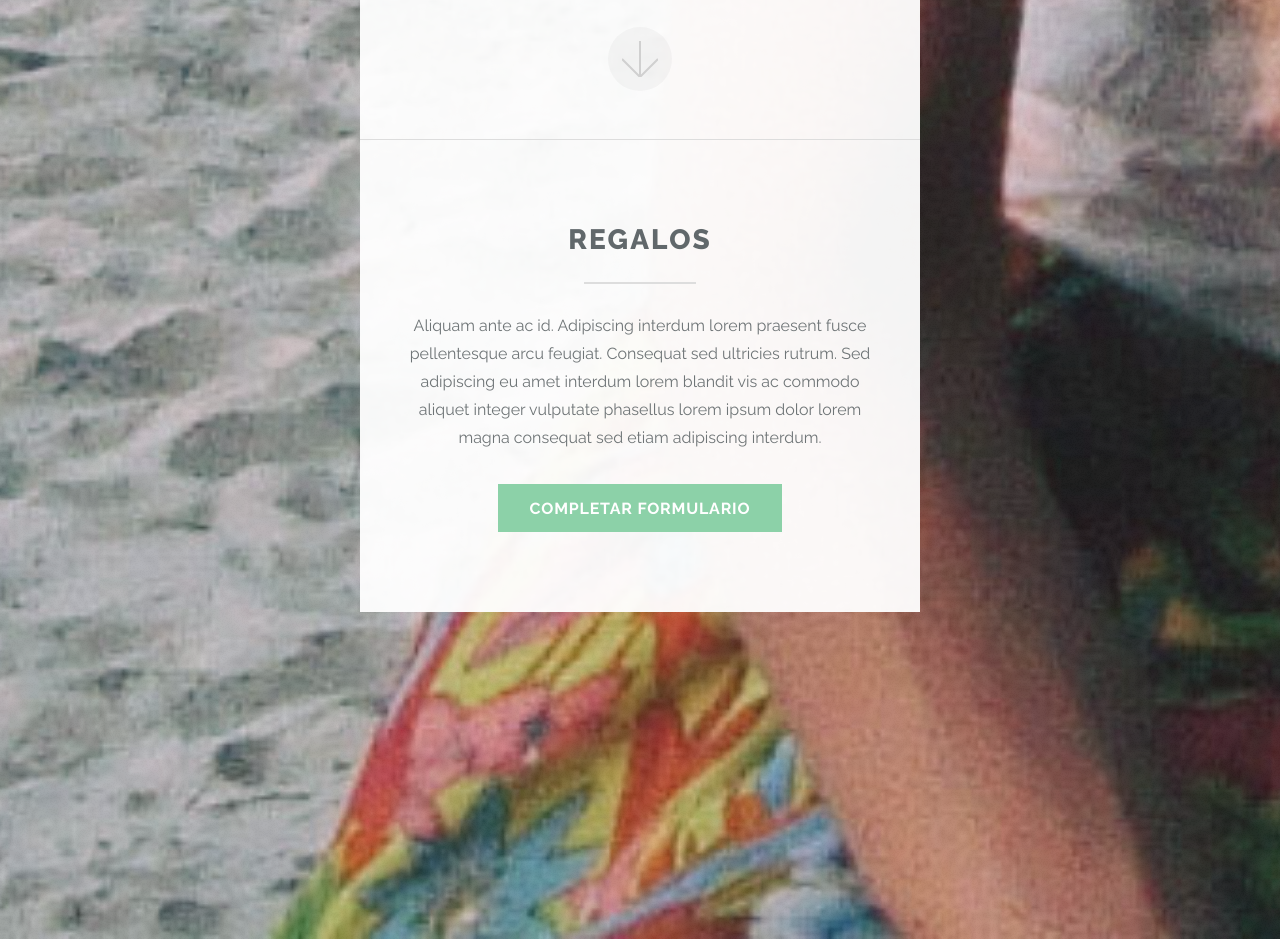
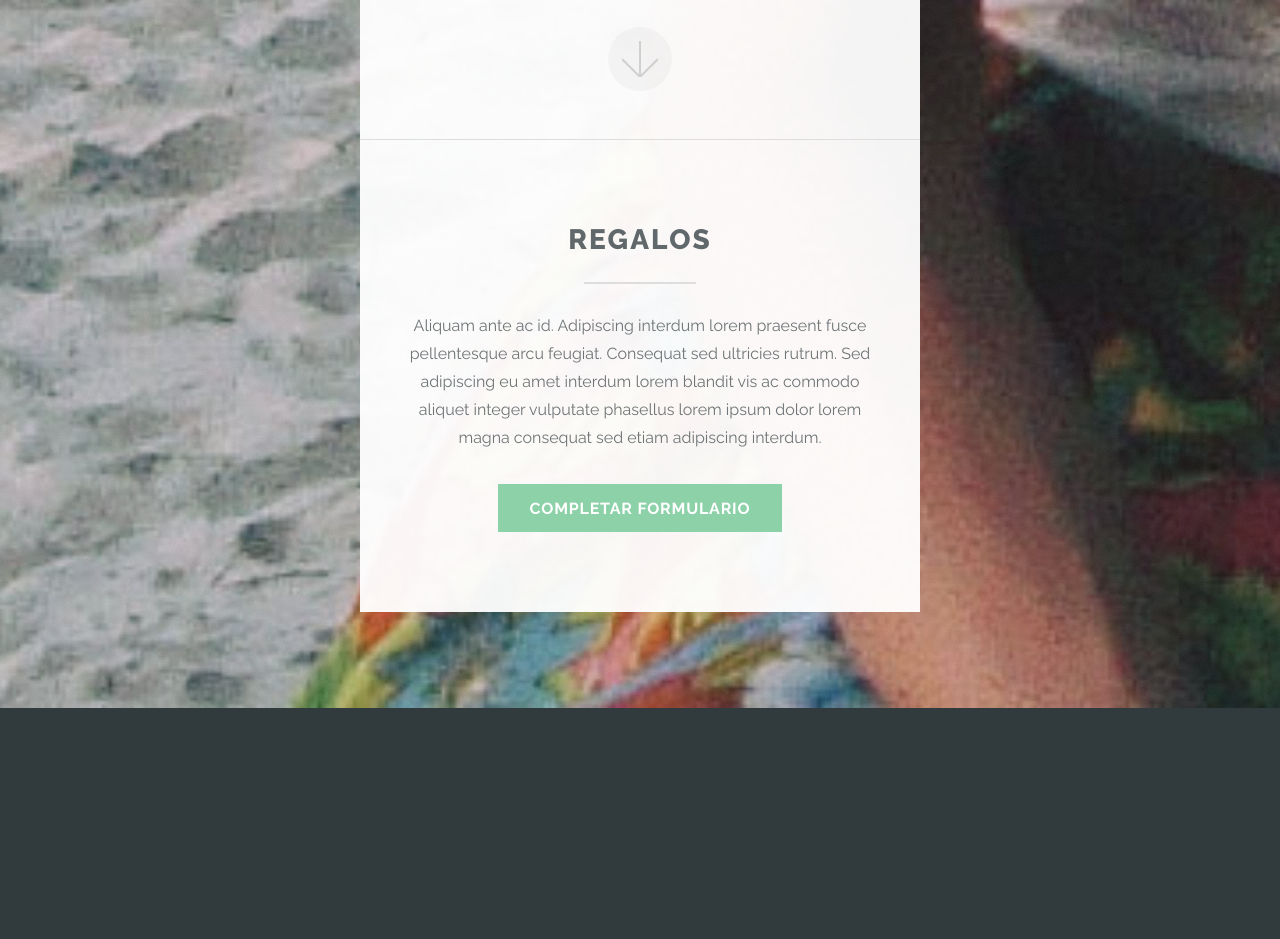
Before and after one commit to mjlescano/micayfede, a website: page app/index.html in a window 1280 px wide. Shown: the part 3120-4059 px from the top of the page. After the commit the page ends 3828 px from the top, so only its background shows below. Drawn offline with Linux system fonts and the light colour scheme; files whose address does not match are found by name.

Commit message:
sacar restriccion footer

```diff
--- a/app/assets/css/main.css
+++ b/app/assets/css/main.css
@@ -2761,7 +2761,6 @@
 /* Footer */
 
 	#footer {
-		min-height: 100vh;
 		padding: 0 0 6em 0;
 		position: relative;
 		text-align: center;
```
